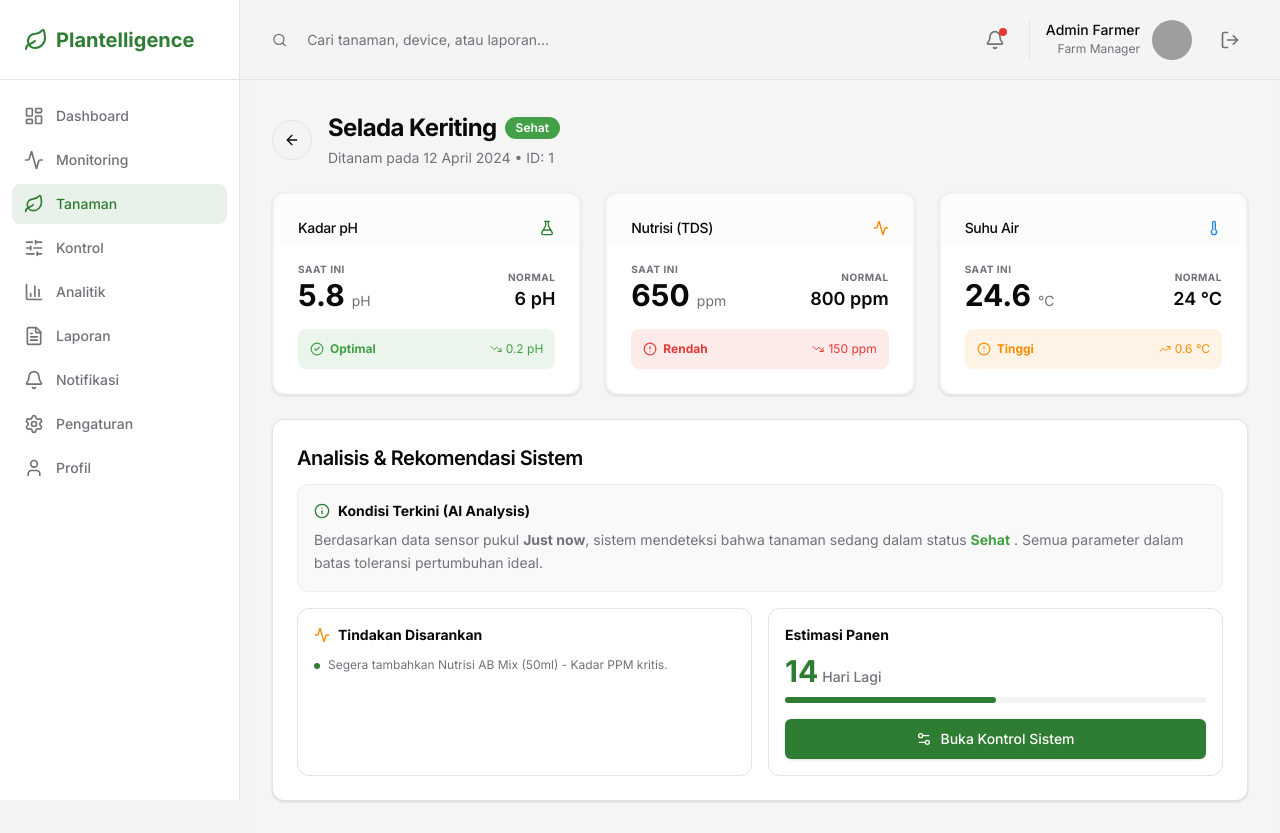
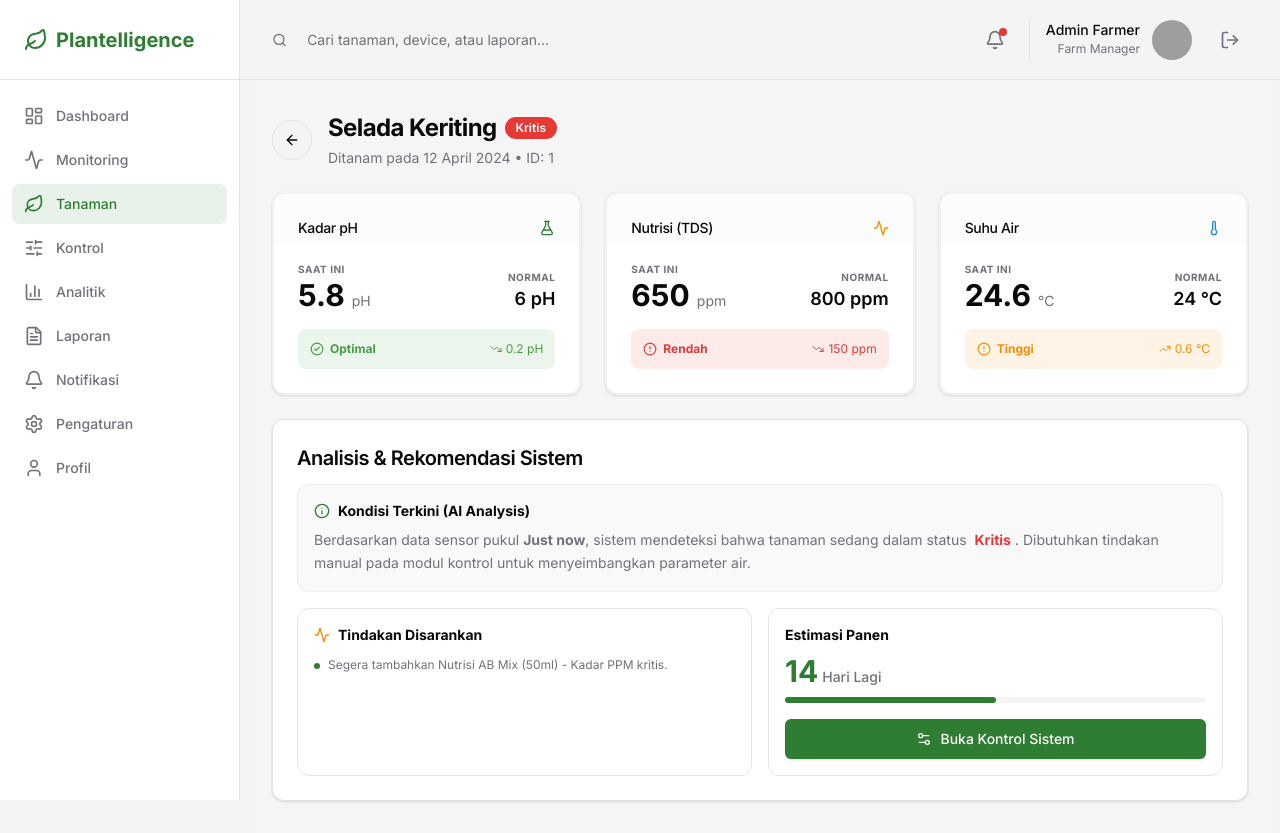
Before and after one commit to frumpfruit/plantelligence, a Next.js app: page /tanaman/1 in a window 1280 px wide. Built offline with nearby package versions, Linux system fonts and the light colour scheme; grey boxes are pictures that could not be loaded.

Commit message:
fix: comprehensive plant status logic and fix text spacing in detail page

```diff
--- a/src/app/(dashboard)/tanaman/[id]/page.tsx
+++ b/src/app/(dashboard)/tanaman/[id]/page.tsx
@@ -14,13 +14,16 @@ export default function PlantDetailPage() {
   const { id } = useParams()
   const { data, lastUpdate } = useSensors()
 
+  // Determine if any parameter is out of bounds
+  const isCritical = data.ph < 5.8 || data.ph > 7.2 || data.tds < 700 || data.tempWater > 25.5
+
   // Mock plant data - in real app would fetch by ID
   const plant = {
     id: "1",
     name: "Selada Keriting",
     type: "Hydroponic Lettuce",
     plantedDate: "12 April 2024",
-    status: data.ph < 5.6 || data.tds < 600 ? "Kritis" : "Sehat",
+    status: isCritical ? "Kritis" : "Sehat",
     targets: {
       ph: 6.0,
       tds: 800,
@@ -154,7 +157,7 @@ export default function PlantDetailPage() {
               Kondisi Terkini (AI Analysis)
             </h3>
             <p className="text-xs sm:text-sm text-muted-foreground leading-relaxed">
-              Berdasarkan data sensor pukul <strong>{lastUpdate}</strong>, sistem mendeteksi bahwa tanaman sedang dalam status
+              Berdasarkan data sensor pukul <strong>{lastUpdate}</strong>, sistem mendeteksi bahwa tanaman sedang dalam status{" "}
               <span className={cn("font-bold mx-1", plant.status === "Sehat" ? "text-success" : "text-destructive")}>
                 {plant.status}
               </span>.
```
